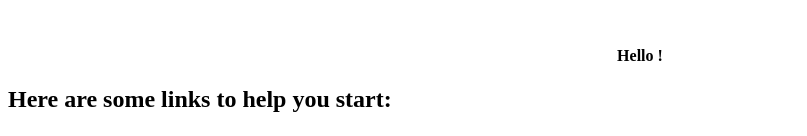
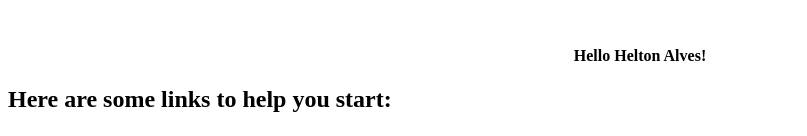
Before and after one commit to heltonalves99/test-ci-angular, an Angular app: page / in a window 1280 px wide. Shown: the part 358-494 px from the top of the page, without its empty margins (0-807 px from the left). Built offline with nearby package versions, Linux system fonts and the light colour scheme.

Commit message:
Fixes ownerName.

```diff
--- a/src/app/app.component.ts
+++ b/src/app/app.component.ts
@@ -7,5 +7,5 @@ import { Component } from '@angular/core';
 })
 export class AppComponent {
   title = 'app';
-  ownerNAme = 'Helton Alves';
+  ownerName = 'Helton Alves';
 }
```
